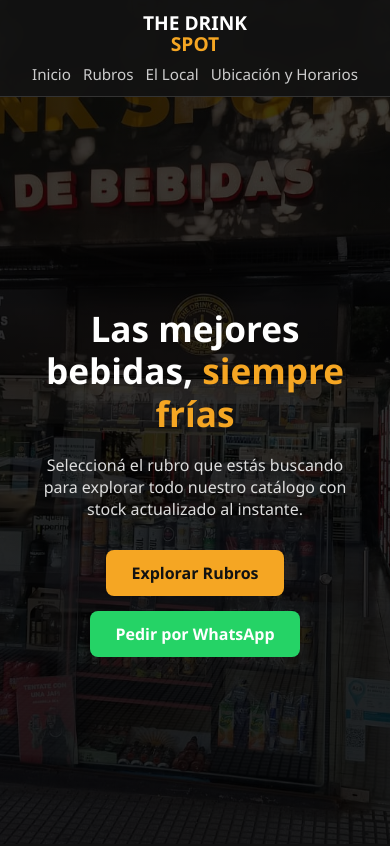
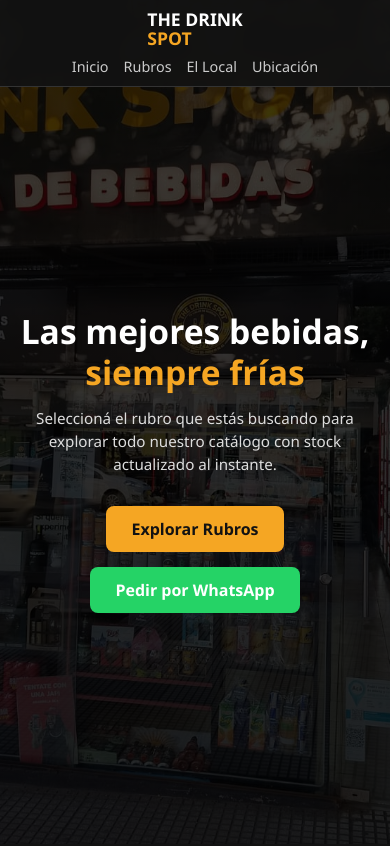
Before and after one commit to thedrinkspot/the-drink-spot, a plain HTML site: page index.html in a window 390 px wide. Shown: the top 846 px of the page. Drawn offline with Linux system fonts and the light colour scheme.

Commit message:
Ajuste responsivo perfecto para celulares y PC

```diff
--- a/index.html
+++ b/index.html
@@ -11,7 +11,7 @@
             padding: 0;
             box-sizing: border-box;
             font-family: 'Segoe UI', Tahoma, Geneva, Verdana, sans-serif;
-            scroll-behavior: smooth; /* Hace que el desplazamiento al hacer clic sea suave */
+            scroll-behavior: smooth;
         }
 
         body {
@@ -31,14 +31,14 @@
             display: flex;
             justify-content: space-between;
             align-items: center;
-            padding: 15px 5%;
+            padding: 12px 5%;
             z-index: 1000;
             border-bottom: 1px solid #333;
         }
 
         .logo {
             font-weight: bold;
-            font-size: 1.2rem;
+            font-size: 1.1rem;
             line-height: 1.1;
             text-decoration: none;
             color: #ffffff;
@@ -51,13 +51,13 @@
         .nav-links {
             display: flex;
             list-style: none;
-            gap: 25px;
+            gap: 20px;
         }
 
         .nav-links a {
             text-decoration: none;
             color: #cccccc;
-            font-size: 0.95rem;
+            font-size: 0.9rem;
             transition: color 0.3s ease;
         }
 
@@ -65,23 +65,23 @@
             color: #f5a623;
         }
 
-        /* --- SECCIÓN PRINCIPAL (HERO) --- */
+        /* --- SECCIÓN PRINCIPAL (HERO) CON TU FOTO REAL --- */
         .hero {
             position: relative;
-            height: 100vh;
+            min-height: 100vh;
             display: flex;
             flex-direction: column;
             justify-content: center;
             align-items: center;
             text-align: center;
-            padding: 0 20px;
+            padding: 120px 20px 60px 20px;
             background: linear-gradient(rgba(0,0,0,0.75), rgba(0,0,0,0.85)), url('img/local - frente.jpeg') no-repeat center center/cover;
         }
 
         .hero h1 {
-            font-size: 3.5rem;
+            font-size: 3rem;
             font-weight: 800;
-            margin-bottom: 20px;
+            margin-bottom: 15px;
             color: #ffffff;
         }
 
@@ -94,6 +94,7 @@
             max-width: 600px;
             margin-bottom: 30px;
             color: #dddddd;
+            line-height: 1.5;
         }
 
         /* --- BOTONES --- */
@@ -132,17 +133,20 @@
             background-color: #1ebe5d;
         }
 
-        /* --- SECCIONES ADICIONALES --- */
+        /* --- SECCIONES DE CONTENIDO --- */
         section.content-section {
-            padding: 100px 10% 60px 10%;
-            min-height: 80vh;
+            padding: 80px 10% 60px 10%;
+            min-height: 60vh;
             border-bottom: 1px solid #222;
+            display: flex;
+            flex-direction: column;
+            justify-content: center;
         }
 
         section.content-section h2 {
-            font-size: 2.5rem;
+            font-size: 2.2rem;
             color: #f5a623;
-            margin-bottom: 20px;
+            margin-bottom: 15px;
         }
 
         section.content-section p {
@@ -151,36 +155,38 @@
             line-height: 1.6;
         }
 
-        /* --- ADAPTACIÓN PARA CELULARES --- */
+        /* --- ADAPTACIÓN RESPONSIVA PARA CELULARES --- */
         @media (max-width: 768px) {
             header {
-                flex-direction: column !important;
-                align-items: center !important;
-                padding: 12px !important;
-                text-align: center;
+                flex-direction: column;
+                gap: 8px;
+                padding: 10px;
             }
 
             .nav-links {
-                display: flex;
-                flex-wrap: wrap;
-                justify-content: center;
-                gap: 12px;
-                margin-top: 10px;
-                font-size: 0.9rem;
+                gap: 15px;
+                font-size: 0.85rem;
             }
 
             .hero {
-                padding-top: 120px;
+                padding-top: 140px; /* Evita que el menú tapé el título */
             }
 
             .hero h1 {
-                font-size: 2.2rem !important;
+                font-size: 2.1rem !important;
                 line-height: 1.2;
             }
 
             .hero p {
-                font-size: 1rem;
-                padding: 0 10px;
+                font-size: 0.95rem;
+            }
+
+            section.content-section {
+                padding: 60px 6%;
+            }
+
+            section.content-section h2 {
+                font-size: 1.8rem;
             }
         }
     </style>
@@ -194,7 +200,7 @@
             <li><a href="#inicio">Inicio</a></li>
             <li><a href="#rubros">Rubros</a></li>
             <li><a href="#el-local">El Local</a></li>
-            <li><a href="#contacto">Ubicación y Horarios</a></li>
+            <li><a href="#contacto">Ubicación</a></li>
         </ul>
     </header>
 
@@ -223,7 +229,7 @@
     <!-- SECCIÓN UBICACIÓN Y HORARIOS -->
     <section id="contacto" class="content-section">
         <h2>Ubicación y Horarios</h2>
-        <p>📍 <strong>Dirección:</strong> Avenida Acoyte 351, Caballito, Ciudad de Buenos Aires.<br>
+        <p>📍 <strong>Dirección:</strong> Avenida Acoyte 351, Caballito, Ciudad de Buenos Aires.<br><br>
         🕒 <strong>Horarios:</strong> Abierto todos los días con atención personalizada.</p>
     </section>
 
```
